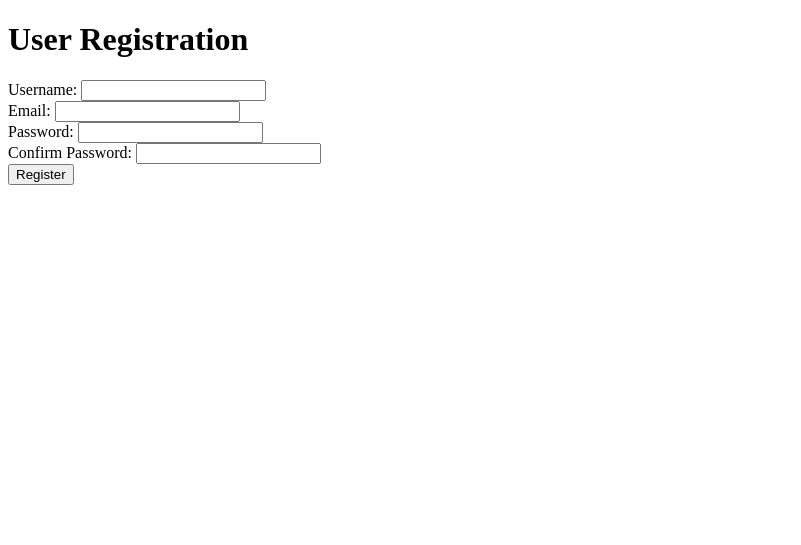
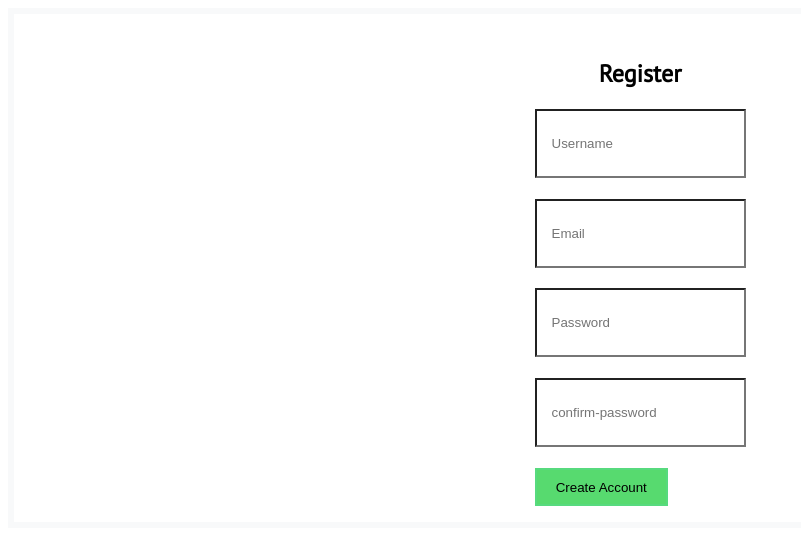
Before and after one commit to Ethan1709/Skilltube, a Django app: a page that uses skilltube_backend/main/templates/registration.html in a window 1280 px wide. Shown: the top 545 px of the page, without its empty margins (0-801 px from the left). Run offline with Django 4.2, Linux system fonts and the light colour scheme.

```diff
--- a/skilltube_backend/main/static/css/login.css
+++ b/skilltube_backend/main/static/css/registration.css
@@ -21,17 +21,16 @@ a:hover{
   top: 10%;
 }
 .form-control{
-  background-color: #f8f9fa;
-  padding: 20px;
+  background-color: #ffffff;
   padding: 25px 15px;
   margin-bottom: 1.3rem;
 }
 
 .form-control:focus {
 
-    color: #000000;
+    color: green;
     background-color: #ffffff;
-    border: 3px solid #da5767;
+    border: 3px solid #da5757;
     outline: 0;
     box-shadow: none;
 
@@ -39,7 +38,7 @@ a:hover{
 
 .btn{
   padding: 0.6rem 1.2rem;
-  background: #57da85;
+  background: #57da6f;
   border: 2px solid #57da7e;
 }
 .btn-primary:hover {
--- a/skilltube_backend/main/templates/index.html
+++ b/skilltube_backend/main/templates/index.html
@@ -12,8 +12,10 @@
 
 <body>
   <div class="log-buttons">
-    <a class="btn btn-primary" href="/registration">Cygne Up</a>
+    <a class="btn btn-primary" href="/registration/">Cygne Up</a>
     <a class="btn btn-secondary" href="/login">Log In</a>
+  </div>
+  <div class="home-btn">
     <a class="btn btn-third" href="/">Skilltube</a>
   </div>
 
--- a/skilltube_backend/main/templates/registration.html
+++ b/skilltube_backend/main/templates/registration.html
@@ -1,29 +1,33 @@
-<!DOCTYPE html>
-<html>
-<head>
-  <title>User Registration</title>
-</head>
+<link href="/static/css/registration.css" rel="stylesheet">
 <body>
-  <h1>User Registration</h1>
-  <form method="POST" action="/register">
-    {% csrf_token %}
-    <div>
-      <label for="username">Username:</label>
-      <input type="text" id="username" name="username" required>
-    </div>
-    <div>
-      <label for="email">Email:</label>
-      <input type="email" id="email" name="email" required>
-    </div>
-    <div>
-      <label for="password">Password:</label>
-      <input type="password" id="password" name="password" required>
-    </div>
-    <div>
-      <label for="password_confirmation">Confirm Password:</label>
-      <input type="password" id="password_confirmation" name="password_confirmation" required>
-    </div>
-    <button type="submit">Register</button>
-  </form>
+<div class="container">
+  <div class="row justify-content-center">
+  <div class="col-md-5">
+   <div class="card">
+     <h2 class="card-title text-center">Register</h2>
+      <div class="card-body py-md-4">
+       <form _lpchecked="1">
+          <div class="form-group">
+             <input type="text" class="form-control" id="username" placeholder="Username">
+        </div>
+        <div class="form-group">
+             <input type="email" class="form-control" id="email" placeholder="Email">
+                            </div>
+
+
+   <div class="form-group">
+     <input type="password" class="form-control" id="password" placeholder="Password">
+   </div>
+   <div class="form-group">
+      <input type="password" class="form-control" id="confirm-password" placeholder="confirm-password">
+   </div>
+   <div class="d-flex flex-row align-items-center justify-content-between">
+                                <button class="btn btn-primary">Create Account</button>
+          </div>
+       </form>
+     </div>
+  </div>
+</div>
+</div>
+</div>
 </body>
-</html>
```
Also changed, not shown: skilltube_backend/main/static/css/style.css (+7 -10 lines), skilltube_backend/main/templates/login.html (+3 -10 lines).
